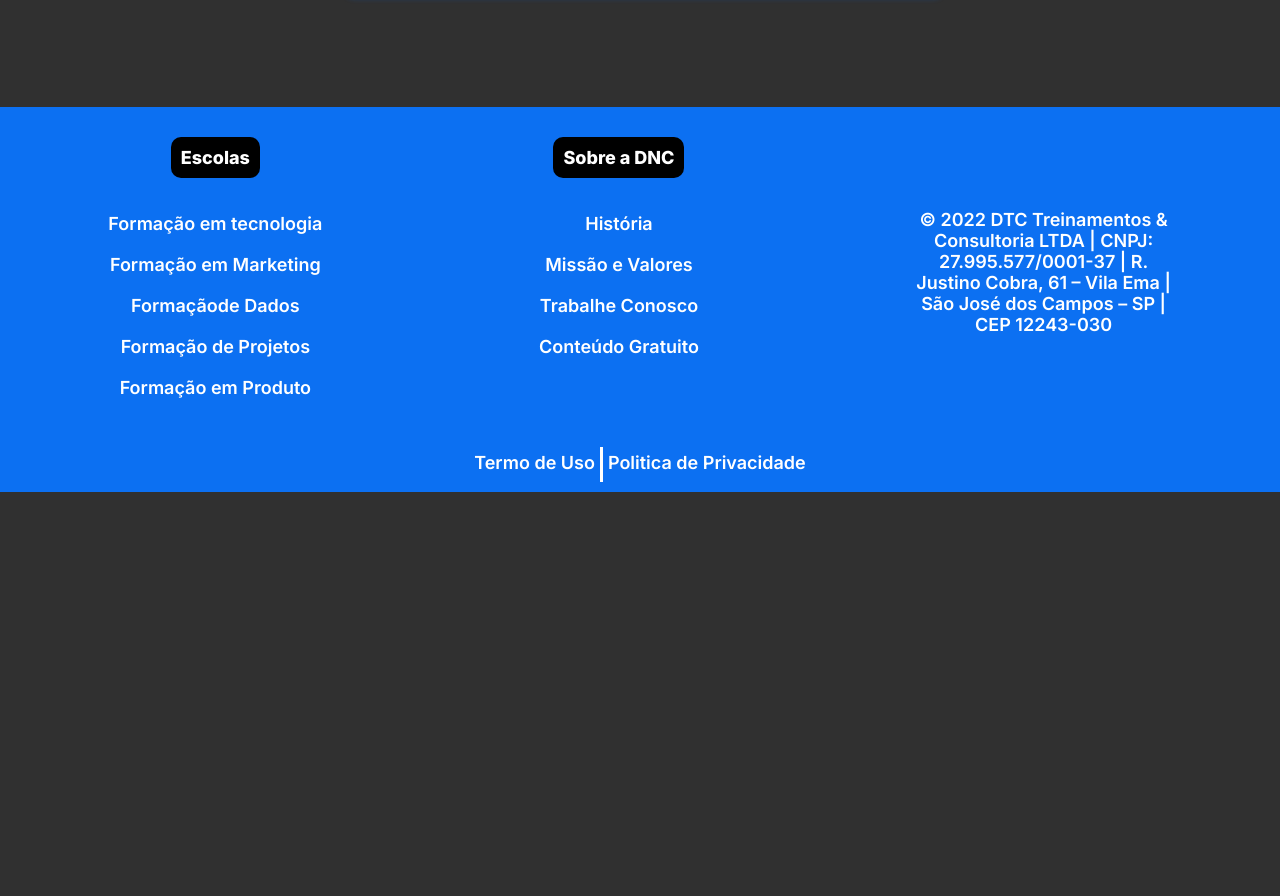
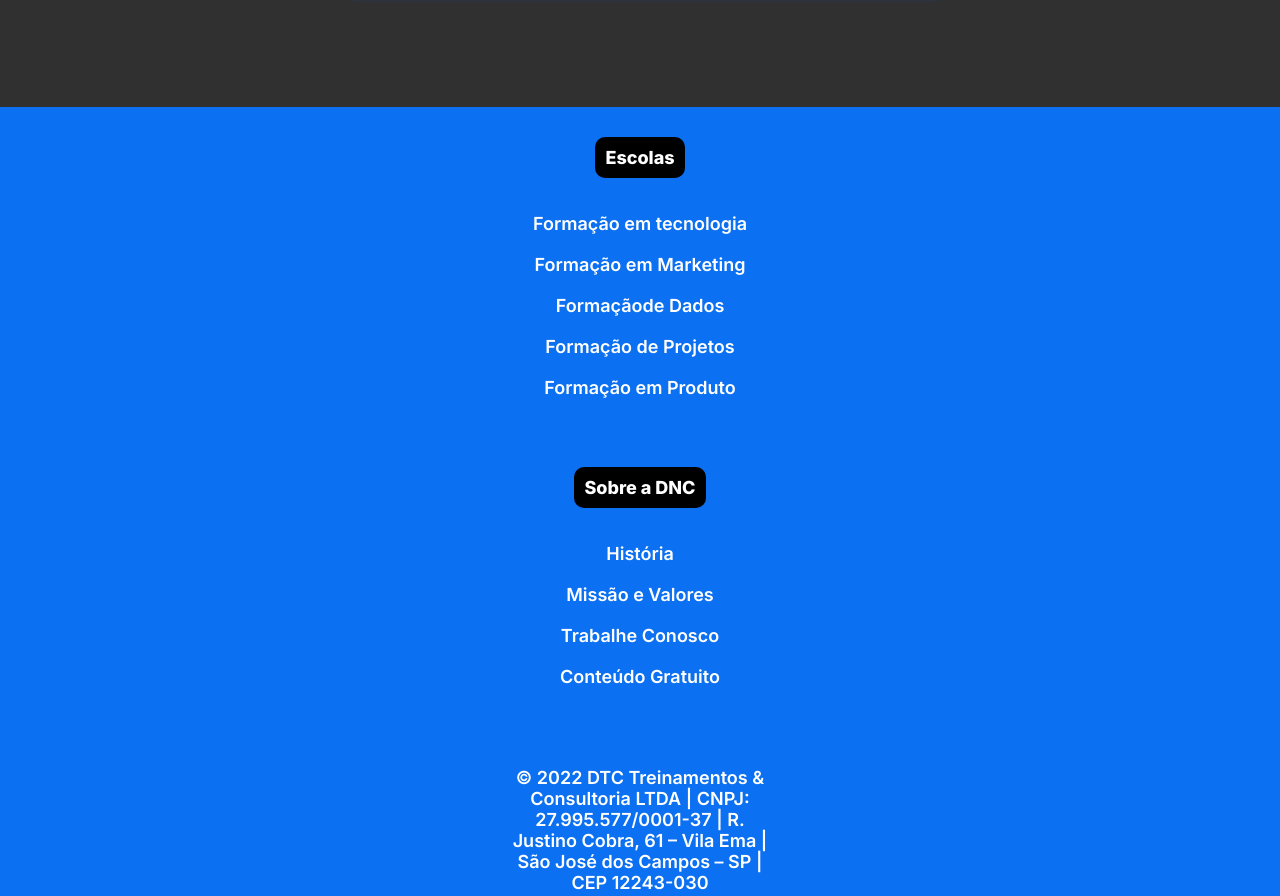
Before and after one commit to NatanASSIS99/Bootcamp-dnc, a plain HTML site: page index.html in a window 1280 px wide. Shown: the part 1580-2476 px from the top of the page. Before the commit the page ends 2072 px from the top, so only its background shows below. Drawn offline with Linux system fonts and the light colour scheme.

Commit message:
finalizando responsavidade

```diff
--- a/estilo.css
+++ b/estilo.css
@@ -325,4 +325,17 @@
     .checkbox-itens label{
         font-size: 17px ;
     }
+
+
 }
+/*ajustando o footer*/
+
+footer .linha1{
+    flex-direction: column;
+
+}
+
+.endereco{
+    width: 95%;
+    margin-bottom: 20px;
+}
```
